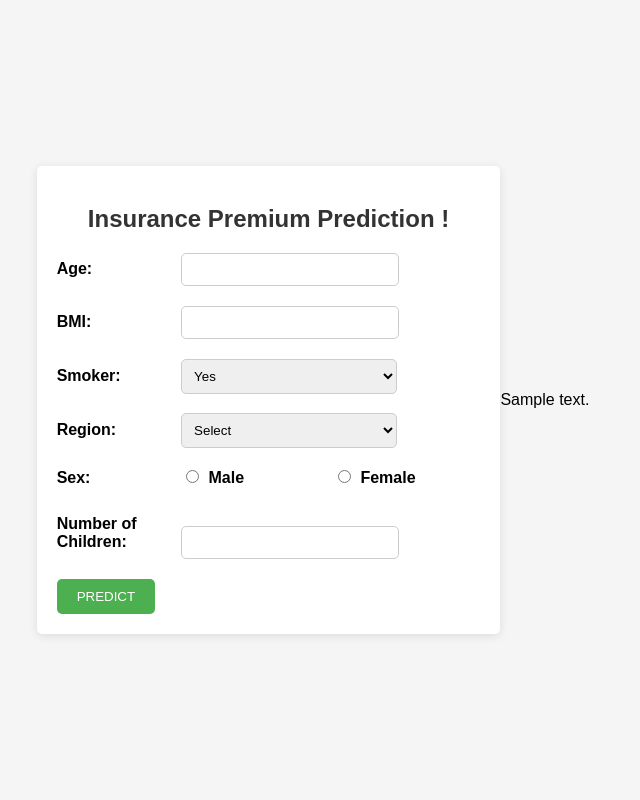
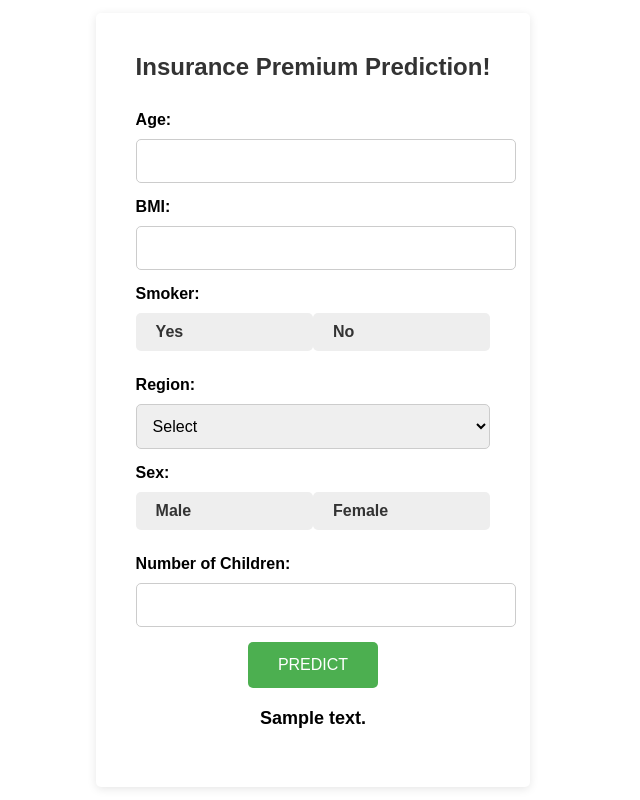
Before and after one commit to Khushig11/Insurance_Premium_Prediction, a Flask app: template templates/index.html in a window 1280 px wide. Shown: the whole page, without its empty margins (327-967 px from the left). Run offline with Flask 3, Linux system fonts and the light colour scheme; the template is opened without the code that fills it: most values are stand-ins (such as "Sample title", 1, 10 or a date in 2020); parts of the project's set-up code (start-up, migrations or seed data) failed here and were passed over.

Commit message:
user interface created

```diff
--- a/app.py
+++ b/app.py
@@ -21,7 +21,7 @@ def predict():
     data=[age, bmi, smoker]
     print(data)
     final_input = scale.transform(np.array(data).reshape(1,-1))
-    output=model.predict(final_input)
+    output = model.predict(final_input)
     return render_template("index.html",prediction_text="The Insurance Premium Prediction is {}".format(output[0]))
 
 if __name__ == '__main__':
--- a/templates/index.html
+++ b/templates/index.html
@@ -1,7 +1,7 @@
 <!DOCTYPE html>
 <html>
 <head>
-  <title> Insurance Premium Prediction </title>
+  <title>Insurance Premium Prediction</title>
   <style>
     body {
       font-family: Arial, sans-serif;
@@ -11,78 +11,129 @@
       justify-content: center;
       align-items: center;
       min-height: 100vh;
-      background-color: #f5f5f5;
+      background-color: #ffffff;
     }
 
     .container {
       background-color: #ffffff;
-      padding: 20px;
+      padding: 40px;
       border-radius: 5px;
       box-shadow: 0px 2px 10px rgba(0, 0, 0, 0.1);
+      text-align: center;
+      max-width: 500px;
+      margin: 0 auto;
     }
 
     h2 {
       color: #333333;
-      text-align: center;
+      margin-top: 0;
+      margin-bottom: 20px;
+      font-size: 24px;
     }
 
     form {
-      margin-top: 20px;
+      margin-top: 30px;
     }
 
     label {
-      display: inline-block;
-      width: 120px;
+      display: block;
+      width: 100%;
       font-weight: bold;
       margin-bottom: 10px;
+      text-align: left;
+      font-size: 16px;
     }
 
     input[type="text"],
     input[type="number"],
     select {
-      width: 200px;
-      padding: 8px;
+      width: 100%;
+      padding: 12px;
       border-radius: 5px;
       border: 1px solid #cccccc;
+      margin-bottom: 15px;
+      font-size: 16px;
     }
 
     select {
-      width: 216px; /* Adjusted to accommodate the dropdown arrow */
+      width: 100%;
+    }
+
+    .radio-group {
+      display: flex;
+      justify-content: space-between;
+      margin-bottom: 15px;
+    }
+
+    .radio-label {
+      display: inline-flex;
+      align-items: center;
+      padding: 10px 20px;
+      border-radius: 5px;
+      cursor: pointer;
+      background-color: #eeeeee;
+      color: #333333;
+      font-size: 16px;
+      transition: background-color 0.3s ease;
+    }
+
+    .radio-label:hover {
+      background-color: #dddddd;
     }
 
     input[type="radio"] {
-      margin-right: 5px;
+      display: none;
+    }
+
+    input[type="radio"]:checked + .radio-label {
+      background-color: #4CAF50;
+      color: #ffffff;
+    }
+
+    .center {
+      display: flex;
+      justify-content: center;
     }
 
     input[type="submit"] {
       background-color: #4CAF50;
       color: #ffffff;
-      padding: 10px 20px;
+      padding: 14px 30px;
       border: none;
       border-radius: 5px;
       cursor: pointer;
+      font-size: 16px;
+      transition: background-color 0.3s ease;
     }
 
     input[type="submit"]:hover {
       background-color: #45a049;
     }
+
+    .prediction {
+      margin-top: 20px;
+      font-weight: bold;
+      font-size: 18px;
+    }
   </style>
 </head>
 <body>
   <div class="container">
-    <h2>Insurance Premium Prediction ! </h2>
-    <form action="{{ url_for('predict')}}"method="post">
+    <h2>Insurance Premium Prediction!</h2>
+    <form action="{{ url_for('predict') }}" method="post">
       <label for="age">Age:</label>
-      <input type="text" id="age" name="age" required><br><br>
+      <input type="text" id="age" name="age" required>
 
       <label for="bmi">BMI:</label>
-      <input type="text" id="bmi" name="bmi" required><br><br>
+      <input type="text" id="bmi" name="bmi" required>
 
       <label for="smoker">Smoker:</label>
-      <select id="smoker" name="smoker" >
-        <option value=1>Yes</option>
-        <option value=0>No</option>
-      </select><br><br>
+      <div class="radio-group">
+        <input type="radio" id="smoker-yes" name="smoker" value="1" required>
+        <label class="radio-label" for="smoker-yes">Yes</label>
+        <input type="radio" id="smoker-no" name="smoker" value="0" required>
+        <label class="radio-label" for="smoker-no">No</label>
+      </div>
 
       <label for="region">Region:</label>
       <select id="region" name="region" required>
@@ -91,20 +142,25 @@
         <option value="northwest">Northwest</option>
         <option value="southeast">Southeast</option>
         <option value="southwest">Southwest</option>
-      </select><br><br>
+      </select>
 
       <label for="sex">Sex:</label>
-      <input type="radio" id="sex-male" name="sex" value="male" required>
-      <label for="sex-male">Male</label>
-      <input type="radio" id="sex-female" name="sex" value="female" required>
-      <label for="sex-female">Female</label><br><br>
+      <div class="radio-group">
+        <input type="radio" id="sex-male" name="sex" value="male" required>
+        <label class="radio-label" for="sex-male">Male</label>
+        <input type="radio" id="sex-female" name="sex" value="female" required>
+        <label class="radio-label" for="sex-female">Female</label>
+      </div>
 
       <label for="children">Number of Children:</label>
-      <input type="number" id="children" name="children"><br><br>
+      <input type="number" id="children" name="children">
 
-      <input type="submit" value="PREDICT">
+      <div class="center">
+        <input type="submit" value="PREDICT">
+      </div>
     </form>
+
+    <p class="prediction">{{ prediction_text }}</p>
   </div>
-  {{prediction_text}}
 </body>
 </html>
```
Also changed, not shown: 3 other files.
